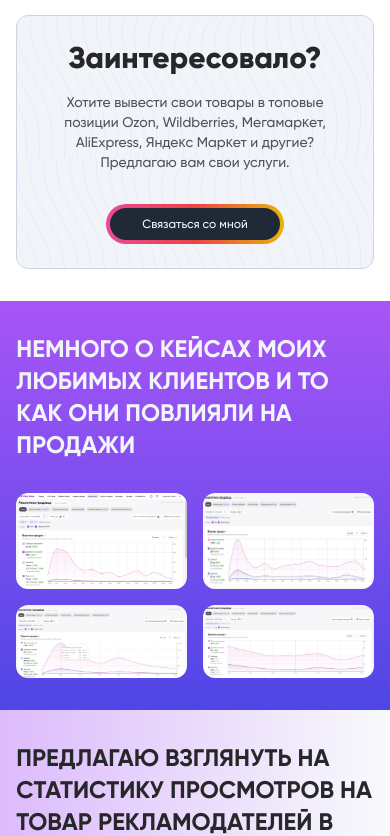
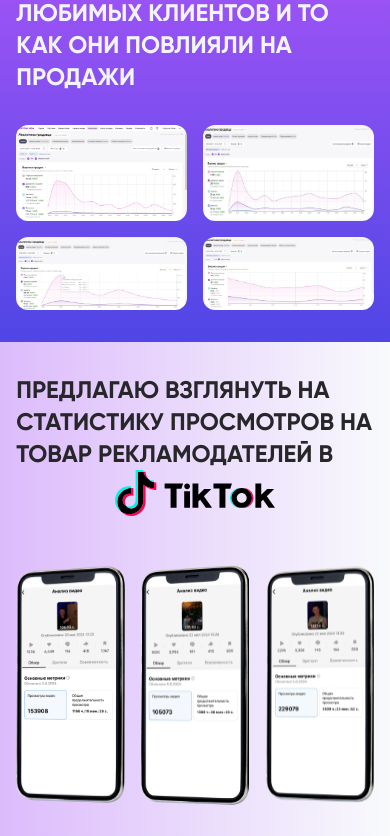
Before and after one commit to crymorecry/chzh, a Next.js app: page / in a window 390 px wide. Shown: the part 1100-1936 px from the top of the page. Built offline with nearby package versions, Linux system fonts and the light colour scheme; no server answers.

Commit message:
mobile version v2

```diff
--- a/app/page.tsx
+++ b/app/page.tsx
@@ -9,7 +9,7 @@ import Image from "next/image";
 
 export default function Home() {
   return (
-    <main className="flex flex-col gap-y-12 w-full justify-between items-center">
+    <main className="flex flex-col  w-full justify-between items-center">
       <div className="flex flex-col gap-y-12 lg:min-h-screen lg:h-screen h-full py-8 lg:py-20 w-11/12 lg:w-11/12 2xl:w-10/12 mx-auto">
         <div className="lg:hidden flex relative justify-center">
           <Image src="/ЧЗХ.svg" width={2000} height={2000} className="max-w-7xl w-full items-center" alt="/" />
--- a/components/audit/page.tsx
+++ b/components/audit/page.tsx
@@ -5,10 +5,10 @@ export default function Audit() {
         <div className="h-full bg-gradient-to-b from-purple-500 to-indigo-600 py-8 lg:py-20 w-full">
             <div className="flex flex-col gap-y-8 w-11/12 lg:w-11/12 2xl:w-10/12 mx-auto">
                 <span className="text-slate-100 font-bold text-2xl lg:text-5xl max-w-7xl">ПАРУ СЛОВ ОБ АУДИТОРИИ</span>
-                <div className="lg:flex lg:flex-row grid grid-cols-2 justify-between w-full gap-4">
-                    <Image src="/audit/1.jpg" width={2000} height={2000} className="rounded-xl lg:h-[900px] w-full max-w-lg" alt="/" />
-                    <Image src="/audit/2.jpg" width={2000} height={2000} className="rounded-xl lg:h-[900px] w-full max-w-lg" alt="/" />
-                    <Image src="/audit/3.jpg" width={2000} height={2000} className="rounded-xl lg:h-[900px] w-full max-w-lg" alt="/" />
+                <div className="lg:flex lg:flex-row grid grid-cols-3 justify-between w-full gap-4">
+                    <a href="/audit/1.jpg"><Image src="/audit/1.jpg" width={2000} height={2000} className="rounded-xl lg:h-[900px] h-full w-full max-w-lg" alt="/" /></a>
+                    <a href="/audit/2.jpg"><Image src="/audit/2.jpg" width={2000} height={2000} className="rounded-xl lg:h-[900px] h-full w-full max-w-lg" alt="/" /></a>
+                    <a href="/audit/3.jpg"><Image src="/audit/3.jpg" width={2000} height={2000} className="rounded-xl lg:h-[900px] h-full w-full max-w-lg" alt="/" /></a>
                 </div>
             </div>
         </div>
--- a/components/case/page.tsx
+++ b/components/case/page.tsx
@@ -6,10 +6,10 @@ export default function Case() {
             <div className="flex flex-col gap-y-8 w-11/12 lg:w-11/12 2xl:w-10/12 mx-auto">
                 <span className="text-slate-100 font-bold text-2xl lg:text-5xl max-w-7xl z-20">НЕМНОГО О КЕЙСАХ МОИХ ЛЮБИМЫХ КЛИЕНТОВ И ТО КАК ОНИ ПОВЛИЯЛИ НА ПРОДАЖИ</span>
                 <div className="grid grid-cols-2 lg:grid-cols-2 w-full gap-4">
-                    <Image src="/case/1.jpg" width={2000} height={2000} className="rounded-xl h-full w-full object-cover" alt="/" />
-                    <Image src="/case/2.jpg" width={2000} height={2000} className="rounded-xl h-full w-full object-fill" alt="/" />
-                    <Image src="/case/3.jpg" width={2000} height={2000} className="rounded-xl h-full w-full object-cover" alt="/" />
-                    <Image src="/case/4.jpg" width={2000} height={2000} className="rounded-xl h-full w-full object-cover" alt="/" />
+                    <a href="/case/1.jpg"><Image src="/case/1.jpg" width={2000} height={2000} className="rounded-xl h-full w-full object-cover" alt="/" /></a>
+                    <a href="/case/2.jpg"><Image src="/case/2.jpg" width={2000} height={2000} className="rounded-xl h-full w-full object-fill" alt="/" /></a>
+                    <a href="/case/3.jpg"><Image src="/case/3.jpg" width={2000} height={2000} className="rounded-xl h-full w-full object-cover" alt="/" /></a>
+                    <a href="/case/4.jpg"><Image src="/case/4.jpg" width={2000} height={2000} className="rounded-xl h-full w-full object-cover" alt="/" /></a>
                 </div>
             </div>
         </div>
--- a/components/platforms/page.tsx
+++ b/components/platforms/page.tsx
@@ -23,11 +23,11 @@ export default function Platforms() {
         fecth_data()
     }, [])
     return (
-        <div className="grid grid-cols-2 lg:grid-cols-3 gap-8 w-full max-w-7xl">
+        <div className="grid grid-cols-3 gap-2 lg:gap-8 w-full max-w-7xl">
             <a href="https://t.me/+KzLfDZh9lMY0MWFi" className="flex flex-col gap-y-8 justify-between text-center items-center rounded-md px-6 py-4 w-full hover:bg-slate-100 transition">
-                <div className="flex relative h-28">
+                <div className="flex relative h-28 w-full">
                     <div className="absolute items-end flex justify-end h-full w-full mt-10">
-                        <svg xmlns="http://www.w3.org/2000/svg" width="3em" height="3em" fill="none" viewBox="0 0 24 24" id="Layer_1" data-name="Layer 1">
+                        <svg xmlns="http://www.w3.org/2000/svg" width="3em" height="3em" className="w-8" fill="none" viewBox="0 0 24 24" id="Layer_1" data-name="Layer 1">
                             <path className="stroke-zinc-900" d="M17.07,20.61H9.79a2,2,0,0,1-2-2,2,2,0,0,1,2-2h1.87L5,9.86a2,2,0,0,1-.19-2.65,1.88,1.88,0,0,1,1.47-.68,1.84,1.84,0,0,1,1.35.55l4.06,4.06,4.08-3.06a1.91,1.91,0,0,1,2.5.18h0A17.18,17.18,0,0,1,22.42,15l.06.19" />
                             <path className="stroke-zinc-900" d="M10.63,10.12A4.73,4.73,0,0,0,11,8.17,4.78,4.78,0,1,0,6.26,13a4.67,4.67,0,0,0,1.55-.26" />
                         </svg>
@@ -47,12 +47,12 @@ export default function Platforms() {
             <a href="https://www.tiktok.com/@che_obzor?_t=8od7PnrlerQ&_r=1" className="flex flex-col gap-y-8 justify-between text-center items-center rounded-md px-6 py-4 w-full hover:bg-slate-100 transition">
                 <div className="flex relative h-28">
                     <div className="absolute items-end flex justify-end h-full w-full mt-10">
-                        <svg xmlns="http://www.w3.org/2000/svg" width="3em" height="3em" fill="none" viewBox="0 0 24 24" id="Layer_1" data-name="Layer 1">
+                        <svg xmlns="http://www.w3.org/2000/svg" width="3em" height="3em" className="w-8" fill="none" viewBox="0 0 24 24" id="Layer_1" data-name="Layer 1">
                             <path className="stroke-zinc-900" d="M17.07,20.61H9.79a2,2,0,0,1-2-2,2,2,0,0,1,2-2h1.87L5,9.86a2,2,0,0,1-.19-2.65,1.88,1.88,0,0,1,1.47-.68,1.84,1.84,0,0,1,1.35.55l4.06,4.06,4.08-3.06a1.91,1.91,0,0,1,2.5.18h0A17.18,17.18,0,0,1,22.42,15l.06.19" />
                             <path className="stroke-zinc-900" d="M10.63,10.12A4.73,4.73,0,0,0,11,8.17,4.78,4.78,0,1,0,6.26,13a4.67,4.67,0,0,0,1.55-.26" />
                         </svg>
                     </div>
-                    <Image src="/platforms/tiktok.svg" width={120} height={120} className="w-full h-full items-center" alt="/" />
+                    <Image src="/platforms/tiktok.svg" width={120} height={120} className="w-64 h-full items-center" alt="/" />
                 </div>
                 <div className="flex flex-col gap-y-1 items-center">
                     {loading ? (
@@ -67,7 +67,7 @@ export default function Platforms() {
             <a href="https://nuum.ru/channel/4zh" className="flex flex-col gap-y-8 justify-between text-center items-center rounded-md px-6 py-4 w-full hover:bg-slate-100 transition">
                 <div className="flex relative h-28">
                     <div className="absolute items-end flex justify-end h-full w-full mt-10">
-                        <svg xmlns="http://www.w3.org/2000/svg" width="3em" height="3em" fill="none" viewBox="0 0 24 24" id="Layer_1" data-name="Layer 1">
+                        <svg xmlns="http://www.w3.org/2000/svg" width="3em" height="3em" className="w-8" fill="none" viewBox="0 0 24 24" id="Layer_1" data-name="Layer 1">
                             <path className="stroke-zinc-900" d="M17.07,20.61H9.79a2,2,0,0,1-2-2,2,2,0,0,1,2-2h1.87L5,9.86a2,2,0,0,1-.19-2.65,1.88,1.88,0,0,1,1.47-.68,1.84,1.84,0,0,1,1.35.55l4.06,4.06,4.08-3.06a1.91,1.91,0,0,1,2.5.18h0A17.18,17.18,0,0,1,22.42,15l.06.19" />
                             <path className="stroke-zinc-900" d="M10.63,10.12A4.73,4.73,0,0,0,11,8.17,4.78,4.78,0,1,0,6.26,13a4.67,4.67,0,0,0,1.55-.26" />
                         </svg>
--- a/components/tiktok/page.tsx
+++ b/components/tiktok/page.tsx
@@ -6,13 +6,13 @@ export default function Tiktok() {
             <div className="flex flex-col gap-y-12 w-11/12 lg:w-11/12 2xl:w-10/12 mx-auto ">
                 <div className="flex lg:flex-row flex-col gap-x-4 items-center">
                     <span className="text-zinc-800 font-bold text-2xl lg:text-5xl max-w-7xl">ПРЕДЛАГАЮ ВЗГЛЯНУТЬ НА СТАТИСТИКУ ПРОСМОТРОВ НА ТОВАР РЕКЛАМОДАТЕЛЕЙ В</span>
-                    <Image src="/platforms/tiktok.svg" width={2000} height={2000} className="w-80 " alt="/" />
+                    <Image src="/platforms/tiktok.svg" width={2000} height={2000} className="w-40 lg:w-80 " alt="/" />
 
                 </div>
-                <div className="lg:flex lg:flex-row grid grid-cols-2 justify-between w-full gap-4">
-                    <Image src="/tiktok/1.svg" width={2000} height={2000} className="rounded-xl h-full w-full max-w-sm" alt="/" />
-                    <Image src="/tiktok/2.svg" width={2000} height={2000} className="rounded-xl h-full w-full max-w-sm" alt="/" />
-                    <Image src="/tiktok/3.svg" width={2000} height={2000} className="rounded-xl h-full w-full max-w-sm" alt="/" />
+                <div className="lg:flex lg:flex-row grid grid-cols-3 justify-between w-full gap-4">
+                    <a href="/tiktok/1.svg"><Image src="/tiktok/1.svg" width={2000} height={2000} className="rounded-xl h-full w-full max-w-sm" alt="/" /></a>
+                    <a href="/tiktok/2.svg"><Image src="/tiktok/2.svg" width={2000} height={2000} className="rounded-xl h-full w-full max-w-sm" alt="/" /></a>
+                    <a href="/tiktok/3.svg"><Image src="/tiktok/3.svg" width={2000} height={2000} className="rounded-xl h-full w-full max-w-sm" alt="/" /></a>
                 </div>
             </div>
         </div>
```
Also changed, not shown: components/reviews/page.tsx (+9 -9 lines).
